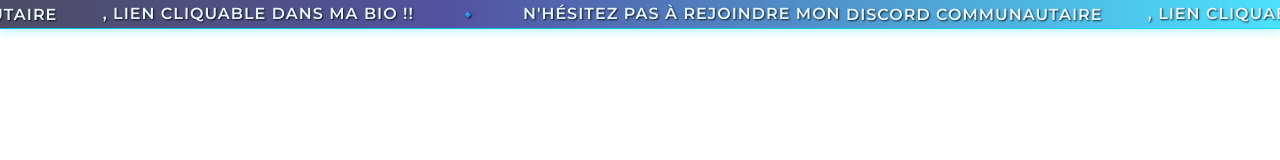
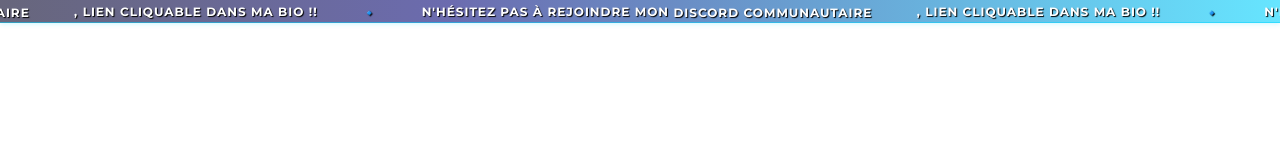
Before and after one commit to onyx-tiktok-off/BanniereLiveTiktokMinou.exe, a plain HTML site: page index.html in a window 1280 px wide. Drawn offline with Linux system fonts and the light colour scheme.

Commit message:
Update index.html

```diff
--- a/index.html
+++ b/index.html
@@ -2,68 +2,61 @@
 <html lang="fr">
 <head>
     <meta charset="UTF-8">
-    <title>Bannière TikTok Fine Haut</title>
+    <title>Bannière Ultra Slim</title>
     <style>
-        /* Importation d'une police moderne, fine et lisible */
-        @import url('https://fonts.googleapis.com/css2?family=Montserrat:wght@600&display=swap');
+        @import url('https://fonts.googleapis.com/css2?family=Montserrat:wght@700&display=swap');
 
-        /* 1. Fond transparent global et placement en HAUT */
         body, html {
             margin: 0;
             padding: 0;
-            background-color: transparent; /* Invisible */
+            background-color: transparent;
             overflow: hidden;
             height: 100%;
             width: 100%;
             display: flex;
-            align-items: flex-start; /* <--- ALIGNEMENT EN HAUT */
+            align-items: flex-start; /* Collé tout en haut */
         }
 
-        /* 2. Le conteneur de la bannière FINE */
         .banner-container {
             width: 100%;
-            /* Dégradé couleurs froides plus transparent pour la discrétion (0.7) */
-            background: linear-gradient(90deg, rgba(2,0,36,0.7) 0%, rgba(9,9,121,0.7) 35%, rgba(0,212,255,0.7) 100%);
-            /* Bordure très fine en bas uniquement */
-            border-bottom: 1px solid rgba(0, 212, 255, 0.8);
-            /* Ombre portée ("Glow") plus subtile */
-            box-shadow: 0 2px 10px rgba(0, 212, 255, 0.3);
+            /* Fond très transparent pour ne pas masquer l'écran (0.6) */
+            background: linear-gradient(90deg, rgba(2,0,36,0.6) 0%, rgba(9,9,121,0.6) 35%, rgba(0,212,255,0.6) 100%);
+            /* Bordure quasi invisible mais présente pour définir la ligne */
+            border-bottom: 1px solid rgba(0, 212, 255, 0.5);
 
-            padding: 4px 0; /* <--- HAUTEUR TRÈS FINE (padding réduit) */
+            /* HAUTEUR MINIMALE : Padding de 2px seulement */
+            padding: 2px 0;
+
             white-space: nowrap;
             position: relative;
-            /* Flou d'arrière-plan pour un effet "verre glacé" moderne (marche sur certains navigateurs OBS) */
-            backdrop-filter: blur(2px);
+            box-shadow: 0 1px 5px rgba(0, 212, 255, 0.2);
         }
 
-        /* 3. La piste qui bouge */
         .scrolling-text {
             display: inline-block;
-            /* Vitesse ajustée pour la nouvelle taille (plus lent car plus petit) */
-            animation: scroll 25s linear infinite;
+            /* Animation un peu plus lente car le texte est petit (plus dur à lire si trop vite) */
+            animation: scroll 30s linear infinite;
         }
 
-        /* 4. Le style du texte (plus petit) */
         .scrolling-text span {
             font-family: 'Montserrat', sans-serif;
-            font-size: 16px; /* <--- TAILLE DE POLICE RÉDUITE pour finesse */
-            color: #e6f7ff; /* Blanc cassé légèrement bleuté pour moins agresser l'oeil */
+            /* TAILLE CRITIQUE : 12px est le minimum lisible sur téléphone */
+            font-size: 12px;
+            color: #ffffff;
             text-transform: uppercase;
-            font-weight: 600; /* Un peu moins gras pour faire plus fin */
-            margin-right: 40px; /* Espace entre les répétitions */
-            /* Ombre portée nette pour la lisibilité sur fond clair ou foncé */
-            text-shadow: 1px 1px 2px rgba(0,0,0,0.8);
+            font-weight: 700; /* Très gras pour compenser la petite taille */
+            margin-right: 40px;
+            /* Ombre portée légère pour détacher le texte du fond */
+            text-shadow: 1px 1px 1px rgba(0,0,0,1);
             vertical-align: middle;
-            letter-spacing: 1px; /* Espacement léger des lettres pour l'élégance */
+            letter-spacing: 1px;
         }
 
-        /* Mise en avant du mot Discord */
         .discord-highlight {
-            color: #5865F2;
-            font-weight: 800; /* Le mot clé reste bien gras */
+            color: #00e5ff; /* Cyan très pétant pour ressortir en petit */
+            font-weight: 800;
         }
 
-        /* 5. L'animation de boucle parfaite */
         @keyframes scroll {
             0% { transform: translateX(0); }
             100% { transform: translateX(-50%); }
@@ -76,16 +69,14 @@
         <div class="scrolling-text">
             <span>N'hésitez pas à rejoindre mon <span class="discord-highlight">discord communautaire</span> , lien cliquable dans ma bio !!</span>
             <span>🔹</span>
-
             <span>N'hésitez pas à rejoindre mon <span class="discord-highlight">discord communautaire</span> , lien cliquable dans ma bio !!</span>
             <span>🔹</span>
-
             <span>N'hésitez pas à rejoindre mon <span class="discord-highlight">discord communautaire</span> , lien cliquable dans ma bio !!</span>
             <span>🔹</span>
-
             <span>N'hésitez pas à rejoindre mon <span class="discord-highlight">discord communautaire</span> , lien cliquable dans ma bio !!</span>
             <span>🔹</span>
-
+            <span>N'hésitez pas à rejoindre mon <span class="discord-highlight">discord communautaire</span> , lien cliquable dans ma bio !!</span>
+            <span>🔹</span>
             <span>N'hésitez pas à rejoindre mon <span class="discord-highlight">discord communautaire</span> , lien cliquable dans ma bio !!</span>
             <span>🔹</span>
         </div>
```
Lines whose indentation alone changed are shown as unchanged.
